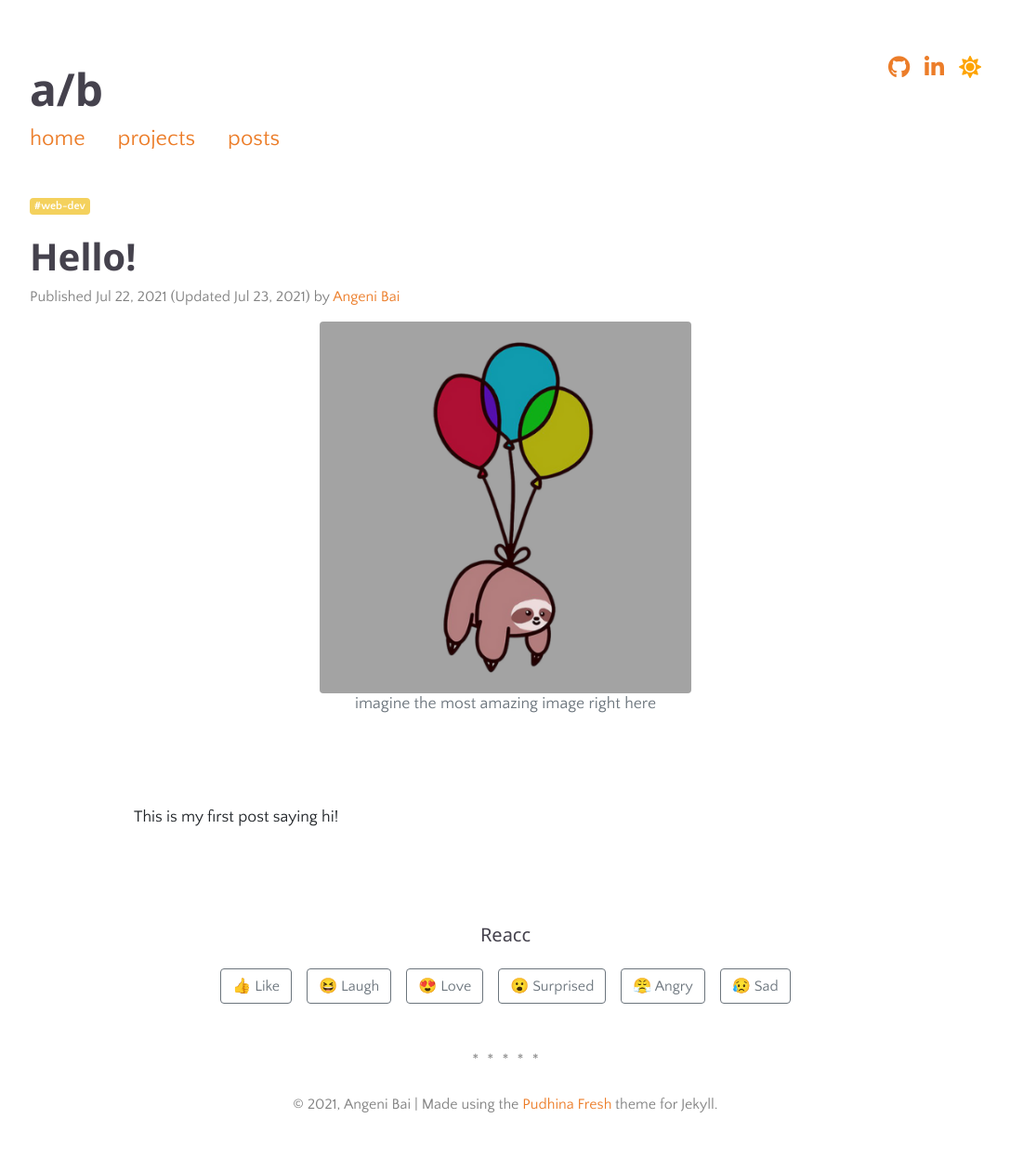
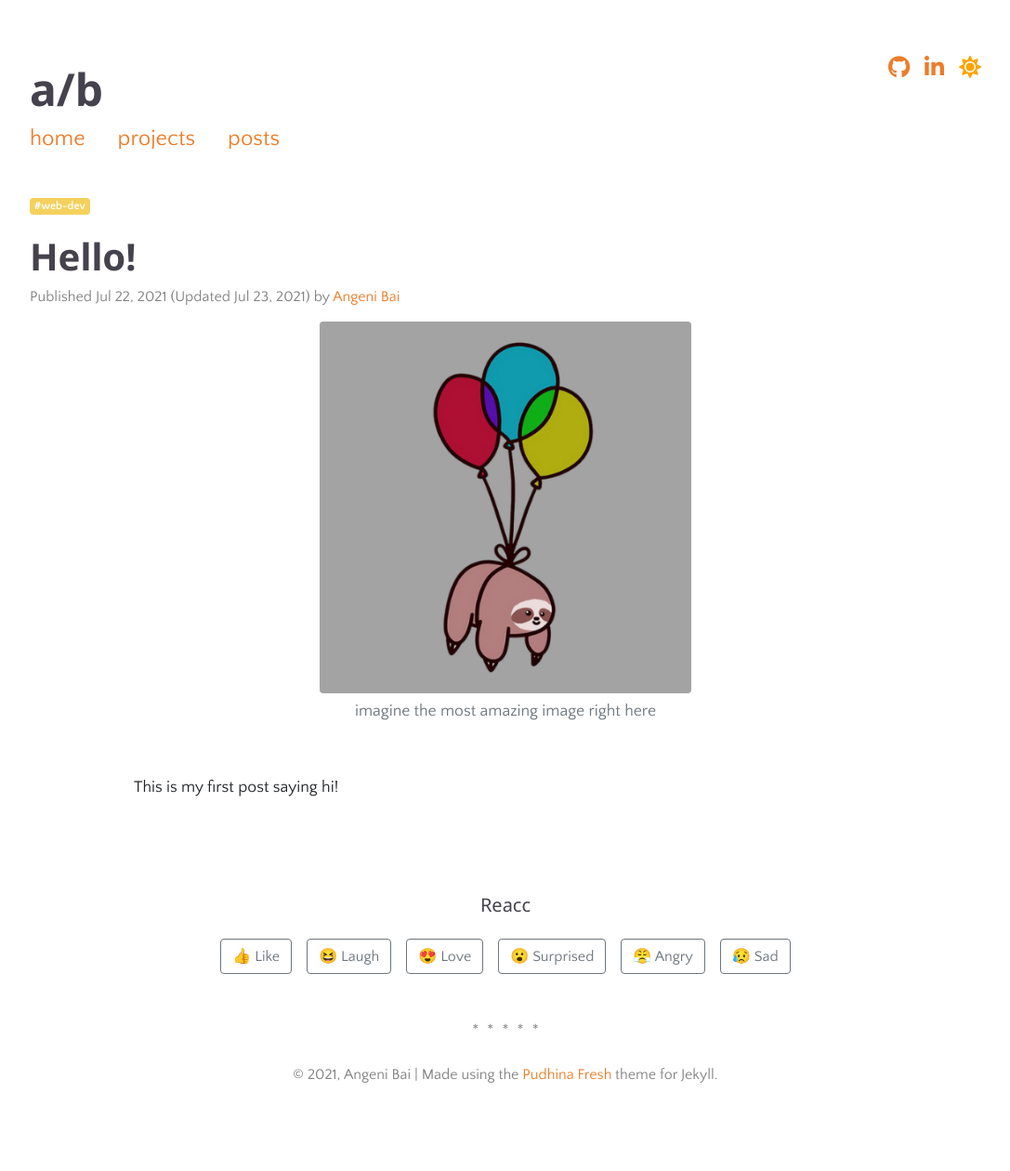
Before and after one commit to angenibai/angenibai.github.io, a Jekyll site: the page built from _posts/2021-07-22-hello.md, in a window 1280 px wide. Shown: the whole page at 93% size, without its empty margins (96-1183 px from the left). Built offline with Jekyll 4.4.1, drawn with Linux system fonts in a browser that asks for light colours; nearby versions of some CDN libraries; comment, search, counter and statistics services are not loaded; a style sheet for code colours, icons or effects is not loaded; after the commit the page ends 1228 px from its top, so only the background shows below that.

Commit message:
splash image adjust css

```diff
--- a/assets/css/main.css
+++ b/assets/css/main.css
@@ -73,6 +73,7 @@ blockquote {
   max-width: 80%;
   max-width: 800px;
   margin: 60px auto;
+  margin-top: 20px;
 }
 
 table {
@@ -383,6 +384,7 @@ a.logo:hover {
   filter: brightness(98%);
   display: block;
   margin: auto;
+  margin-bottom: 0.5rem;
   max-height: 400px;
 }
 
```
